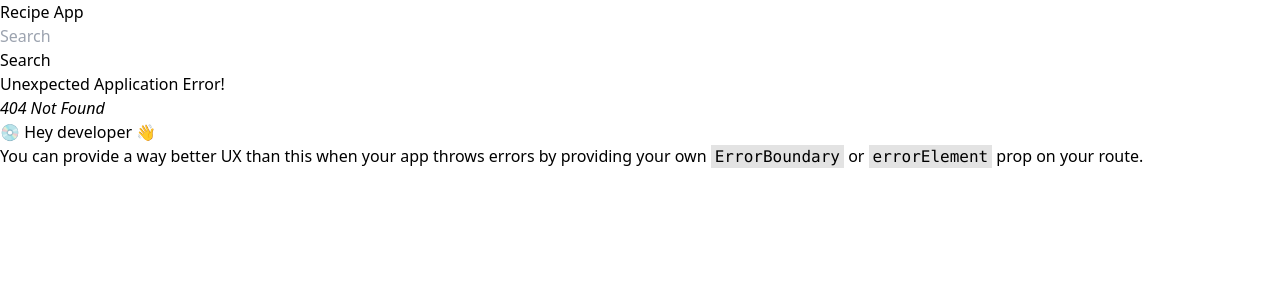
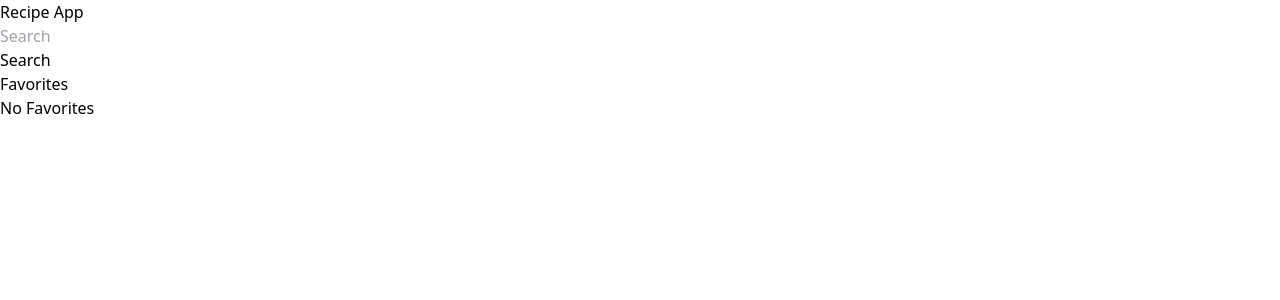
Before and after one commit to Renz757/recipe-app, a React app: page /favorites in a window 1280 px wide. Before the commit this address had no page. Shown: the top 300 px of the page. Built offline with nearby package versions, Linux system fonts and the light colour scheme; the HTML template or start-up script is replaced by a standard one.

Commit message:
added favorites page

```diff
--- a/src/App.jsx
+++ b/src/App.jsx
@@ -3,46 +3,70 @@ import { createBrowserRouter, RouterProvider } from "react-router-dom";
 import Nav from "./Components/Navigation/Nav";
 import Recipes from "./Pages/Recipes";
 import RecipeInfo from "./Pages/RecipeInfo";
+import Favorites from "./Pages/Favorites";
+import RootLayout from "./Pages/Root";
 
 const App = () => {
+  //make a context with use reducer hook or implement redux for state management
   const [searchInput, setSearchInput] = useState("");
   const [recipeData, setRecipeData] = useState([]);
-  const [recipeInfo, setRecipeInfo
-  ] = useState([]);
+  const [recipeInfo, setRecipeInfo] = useState([]);
+  const [favorites, setFavorites] = useState([]);
 
   // todo: create custom hook for API calls
+  //todo: handler errors
   async function fecthData() {
     const response = await fetch(
-      `https://api.spoonacular.com/recipes/complexSearch?apiKey=${import.meta.env.VITE_API_KEY}&query=${searchInput}&addRecipeInformation=true&fillIngredients=true&instructionsRequired=true`
+      `https://api.spoonacular.com/recipes/complexSearch?apiKey=${
+        import.meta.env.VITE_API_KEY
+      }&query=${searchInput}&addRecipeInformation=true&fillIngredients=true&instructionsRequired=true`
     );
     const data = await response.json();
     setRecipeData(data.results);
-    console.log("request sent for receipe", data.results);
   }
 
-   function getIngredients(id) {
-    setRecipeInfo
-    (recipeData.filter(recipeInfo => recipeInfo.id == id))
-  }
+  const getIngredients = (id) => {
+    setRecipeInfo(recipeData.filter((recipeInfo) => recipeInfo.id == id));
+  };
+
+  //implement localStorage ... eventually firebase
+  const onAddFav = (favObject) => {
+    setFavorites([...favorites, favObject]);
+  };
+
+  //todo: create removeFavorite function
 
   const router = createBrowserRouter([
     {
       path: "/",
       element: (
-        <Recipes recipeData={recipeData} getIngredients={getIngredients}/>
+        <RootLayout setSearchInput={setSearchInput} fecthData={fecthData} />
       ),
-    },
-    {
-      path: "/recipeInfo/:recipeId",
-      element: <RecipeInfo recipeInfo={recipeInfo}/>,
+      children: [
+        {
+          path: "/",
+          element: (
+            <Recipes recipeData={recipeData} getIngredients={getIngredients} />
+          ),
+        },
+        {
+          path: "/recipeInfo/:recipeId",
+          element: <RecipeInfo recipeInfo={recipeInfo} onAddFav={onAddFav} />,
+        },
+        {
+          path: "/favorites",
+          element: (
+            <Favorites favorites={favorites} getIngredients={getIngredients} />
+          ),
+        },
+      ],
     },
   ]);
 
-  // todo: implement react router
   return (
     <>
       {/* <RouterProvider router={router} /> */}
-      <Nav setSearchInput={setSearchInput} fecthData={fecthData} />
+
       <RouterProvider router={router} />
     </>
   );
--- a/src/Components/Navigation/Nav.jsx
+++ b/src/Components/Navigation/Nav.jsx
@@ -1,3 +1,5 @@
+import { Link } from "react-router-dom";
+
 const Nav = (props) => {
 
     const searchHandler = (event) => {
@@ -9,10 +11,11 @@ const Nav = (props) => {
     <>
       <div className="bg-blue-400 p-7 flex flex-col justify-center items-center">
         <div>
-          <h1 className="text-2xl">Recipe App</h1>
+          <h1 className="text-2xl"><Link>Recipe App</Link></h1>
         </div>
         {/* Create Search bar it's own component */}
         <div className="mt-2">
+          {/* todo: add validation */}
           <input
             type="text"
             id="searchRecipe"
@@ -25,6 +28,9 @@ const Nav = (props) => {
         <div className="mt-3">
           <button onClick={props.fecthData} className="border px-6 rounded">Search</button>
         </div>
+        <ul>
+          <li><Link to="favorites">Favorites</Link></li>
+        </ul>
       </div>
     </>
   );
--- /dev/null
+++ b/src/Pages/Favorites.jsx
@@ -0,0 +1,26 @@
+import { Link } from "react-router-dom";
+
+//todo: style favorites page
+
+const Favorites = ({ favorites, getIngredients }) => {
+  return (
+    <div>
+      {favorites <= 0 ? (<p>No Favorites</p>) : (favorites.map((favorites, index) => {
+        return (
+          <div key={index}>
+            <h1>{favorites.title}</h1>
+            <img src={favorites.image} />
+            <Link
+              to={`/recipeInfo/${favorites.id}`}
+              onClick={getIngredients.bind(null, favorites.id)}
+            >
+              Show Full Recipe
+            </Link>
+          </div>
+        );
+      }))}
+    </div>
+  );
+};
+
+export default Favorites;
--- a/src/Pages/RecipeInfo.jsx
+++ b/src/Pages/RecipeInfo.jsx
@@ -1,4 +1,16 @@
-const RecipeInfo = ({ recipeInfo }) => {
+import HeartIcon from "../UI/heartIcon";
+
+const RecipeInfo = ({ recipeInfo, onAddFav }) => {
+  const favoriteRecipeHandler = (title, image, id) => {
+    const favObject = {
+      id: id,
+      title: title,
+      image: image,
+    };
+
+    onAddFav(favObject);
+  };
+
   return (
     <>
       {recipeInfo.map((recipeInfo, index) => {
@@ -7,7 +19,21 @@ const RecipeInfo = ({ recipeInfo }) => {
             {/* Recipe Info */}
             <div className="flex flex-col items-center mt-4 ">
               <h1 className="text-2xl">{recipeInfo.title}</h1>
-              <img className="rounded-xl mt-4" src={recipeInfo.image} />
+              <div className="relative">
+                <img className="rounded-xl mt-4" src={recipeInfo.image} />
+                <div
+                  className="absolute bottom-0 top-6 left-2 bg-zinc-500 h-7 w-7 flex justify-center items-center rounded-full"
+                  onClick={favoriteRecipeHandler.bind(
+                    null,
+                    recipeInfo.title,
+                    recipeInfo.image,
+                    recipeInfo.id
+                  )}
+                >
+                  <HeartIcon />
+                </div>
+              </div>
+
               <p className="mt-2">{`Serving Time: ${recipeInfo.readyInMinutes} minutes`}</p>
               <p className="mt-2">{`Servings: ${recipeInfo.servings}`}</p>
             </div>
--- a/src/Pages/Recipes.jsx
+++ b/src/Pages/Recipes.jsx
@@ -1,4 +1,5 @@
 import { Link } from "react-router-dom";
+import HeartIcon from "../UI/heartIcon";
 
 const Recipes = (props) => {
   return (
--- a/src/Pages/Root.jsx
+++ b/src/Pages/Root.jsx
@@ -1,7 +1,11 @@
-const RootLayout = () => {
+import { Outlet } from "react-router-dom";
+import Nav from "../Components/Navigation/Nav";
+
+const RootLayout = ({setSearchInput, fecthData}) => {
     return (
         <>
-
+            <Nav fecthData={fecthData} setSearchInput={setSearchInput}/>
+            <Outlet />
         </>
     );
 }
--- /dev/null
+++ b/src/UI/heartIcon.jsx
@@ -0,0 +1,20 @@
+const HeartIcon = () => {
+  return (
+    <svg
+      xmlns="http://www.w3.org/2000/svg"
+      fill="none"
+      viewBox="0 0 24 24"
+      strokeWidth={1.5}
+      stroke="currentColor"
+      className="w-6 h-6 stroke-red-500 hover:fill-red-500"
+    >
+      <path
+        strokeLinecap="round"
+        strokeLinejoin="round"
+        d="M21 8.25c0-2.485-2.099-4.5-4.688-4.5-1.935 0-3.597 1.126-4.312 2.733-.715-1.607-2.377-2.733-4.313-2.733C5.1 3.75 3 5.765 3 8.25c0 7.22 9 12 9 12s9-4.78 9-12z"
+      />
+    </svg>
+  );
+};
+
+export default HeartIcon;
```
Also changed, not shown: .eslintrc.cjs.
